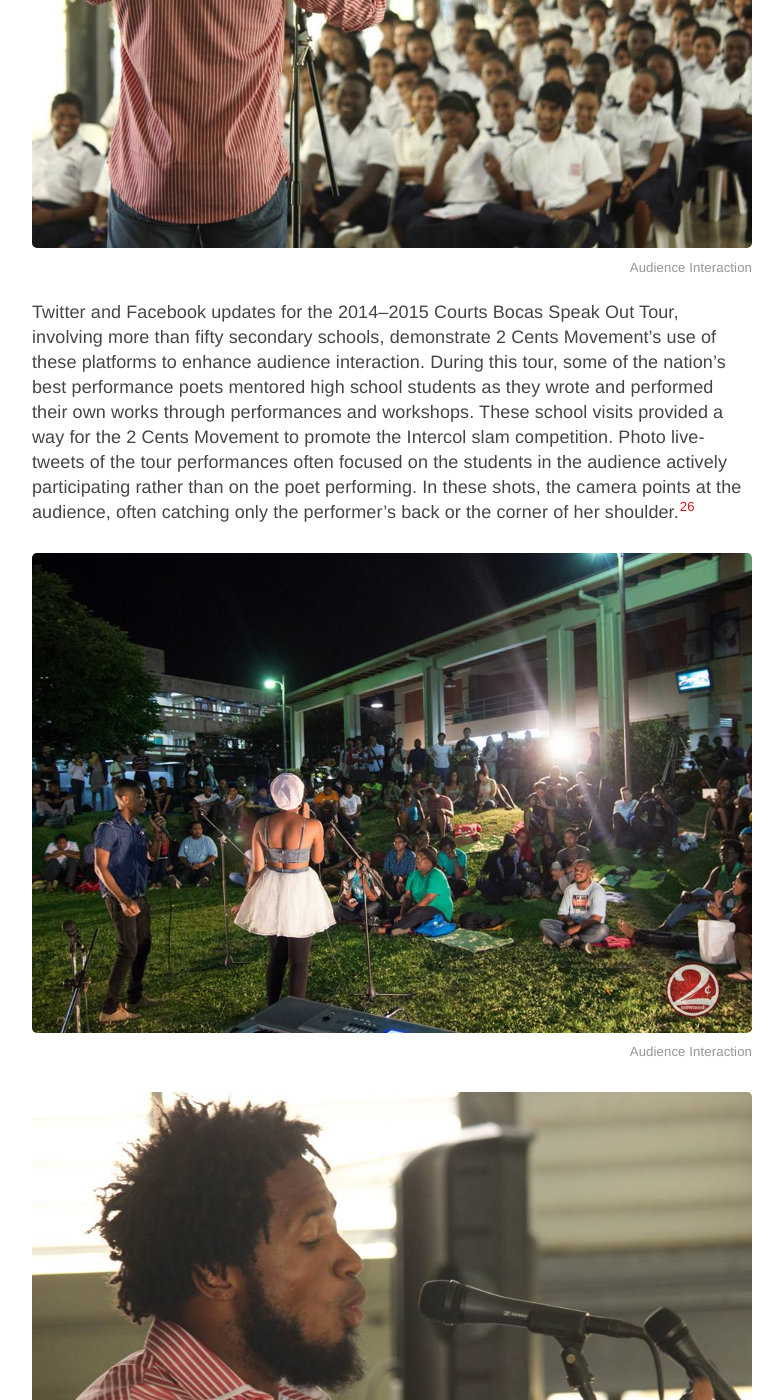
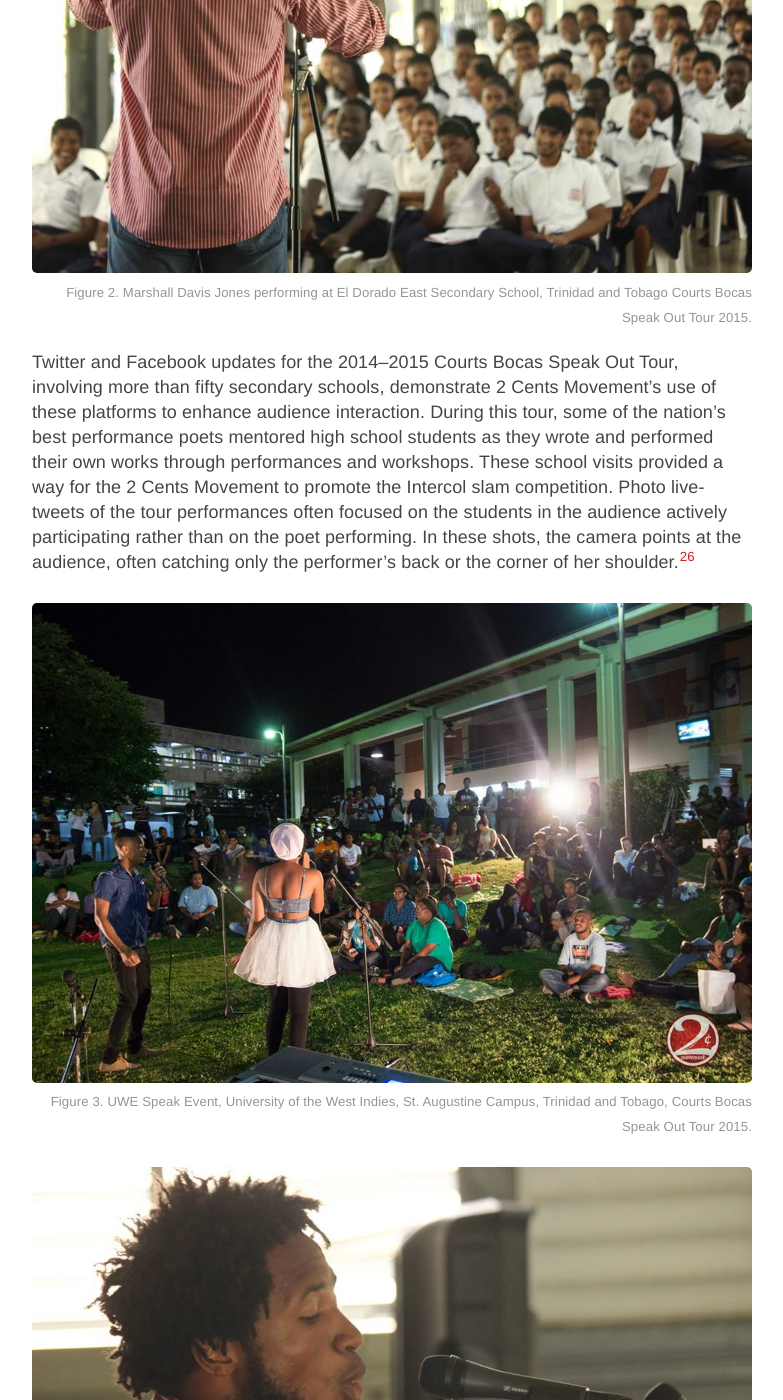
Before and after one commit to archipelagosjournal/archipelagos, a Jekyll site: the page built from _issue01/neigh-digitizing.md, in a window 1280 px wide and 1400 px high, scrolled down 5620 px. Shown: the whole window, without its empty margins (248-1031 px from the left). Built offline with Jekyll 4.4.1, drawn with Linux system fonts in a browser that asks for light colours; some of the changed text lies outside the part shown.

Commit message:
fixed(?) image captions

```diff
--- a/_issue01/neigh-digitizing.md
+++ b/_issue01/neigh-digitizing.md
@@ -92,7 +92,8 @@ used to reinvigorate Afro-centric oral traditions.[^7]
 {% include image.html
             img="issue01/poet-performing-2.jpg"
             title="2 Cents Movement Poet"
-            caption="2 Cents Movement Poet" %}
+            caption="Figure 1. 2 Cents Movement poet Idrees Saleem
+performing at the University of the West Indies, St. Augustine Campus, Trinidad and Tobago. Posted on 24 November 2014." %}
 
 <!-- ![2 Cents Movement Poet](/images/issue01/poet-performing-2.jpg) -->
 
@@ -231,7 +232,8 @@ international following by circulating their poetry on social media.
 {% include image.html
             img="issue01/audience-interaction-1.jpg"
             title="Audience Interaction"
-            caption="Audience Interaction" %}
+            caption="Figure 2. Marshall Davis Jones performing at El
+Dorado East Secondary School, Trinidad and Tobago Courts Bocas Speak Out Tour 2015." %}
 
 <!-- ![Audience Interaction](/images/issue01/audience-interaction-1.jpg) -->
 
@@ -250,14 +252,15 @@ the performer’s back or the corner of her shoulder.[^26]
 {% include image.html
             img="issue01/audience-interaction-2.jpg"
             title="Audience Interaction"
-            caption="Audience Interaction" %}
+            caption="Figure 3. UWE Speak Event, University of the West Indies, St. Augustine Campus, Trinidad and Tobago, Courts Bocas Speak Out Tour 2015." %}
 
 <!-- ![Audience interaction](/images/issue01/audience-interaction-2.jpg) -->
 
 {% include image.html
             img="issue01/poet-performing-1.jpg"
             title="Poet performer"
-            caption="Poet performer" %}
+            caption="Figure 4. Marshall Davis Jones performing at El
+Dorado East Secondary School, Trinidad and Tobago, Courts Bocas Speak Out Tour 2015." %}
 
 <!-- ![Poet performer](/images/issue01/poet-performing-1.jpg) -->
 
@@ -280,7 +283,7 @@ high school communities in Trinidad and Tobago.[^27]
 {% include image.html
             img="issue01/audience-interaction-3.jpg"
             title="Audience interaction"
-            caption="Audience interaction" %}
+            caption="Figure 5. Bishops Anstey Secondary School, Trinidad and Tobago, Courts Bocas Speak Out Tour 2015." %}
 
 <!-- ![Audience interaction](/images/issue01/audience-interaction-3.jpg) -->
 
@@ -374,7 +377,7 @@ audience connection and encourage dialogue beyond the space of the poem.
 			url="https://www.youtube.com/embed/9OA8eLoPylU"
             img="issue01/poet-performing-1.jpg"
             title="2 Cents Project - Crystal Skeete - Maxi Man tracking School Gyal"
-            caption="Maxi Man tracking School Gyal" %}
+            caption="Figure 6. Crystal Skeete and the “Maxi Man” cast, University of the West Indies, St. Augustine Campus, Trinidad and Tobago. Posted on 23 June 2013." %}
 
 <!-- [![2 Cents Project- Crystal Skeete- Maxi Man tracking School Gyal](/images/issue01/maxi-man-youtube.png)](https://www.youtube.com/embed/9OA8eLoPylU?autoplay=1) -->
 
```
